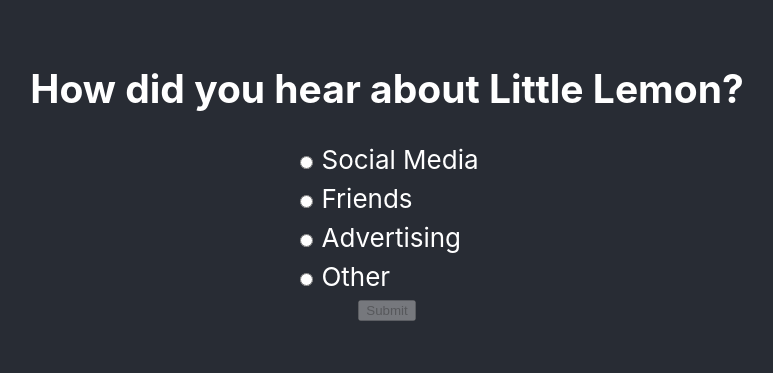
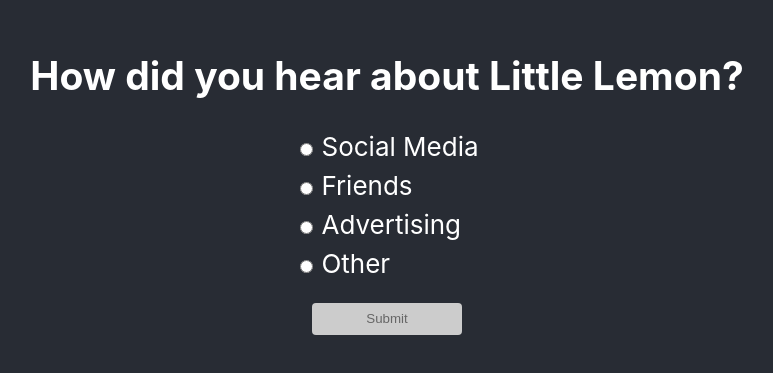
Before and after one commit to IAmBaconator/coursera-advanced-react-radio-group-component, a React (Create React App) app in the folder radio_group/: page / in a window 1280 px wide. Shown: the part 223-596 px from the top of the page, without its empty margins (253-1026 px from the left). Built offline with nearby package versions, Linux system fonts and the light colour scheme.

Commit message:
Added Labs CSS

```diff
--- a/radio_group/src/App.css
+++ b/radio_group/src/App.css
@@ -36,3 +36,58 @@
     transform: rotate(360deg);
   }
 }
+
+.App {
+  text-align: center;
+}
+
+.App-logo {
+  height: 40vmin;
+  pointer-events: none;
+}
+
+@media (prefers-reduced-motion: no-preference) {
+  .App-logo {
+    animation: App-logo-spin infinite 20s linear;
+  }
+}
+
+.App-header {
+  background-color: #282c34;
+  min-height: 100vh;
+  display: flex;
+  flex-direction: column;
+  align-items: center;
+  justify-content: center;
+  font-size: calc(10px + 2vmin);
+  color: white;
+}
+
+.App-link {
+  color: #61dafb;
+}
+
+@keyframes App-logo-spin {
+  from {
+    transform: rotate(0deg);
+  }
+  to {
+    transform: rotate(360deg);
+  }
+}
+
+button {
+  margin-top: 16px;
+  width: 150px;
+  height: 32px;
+  border: none;
+  border-radius: 4px;
+  background-color: darkblue;
+  color: white;
+}
+
+button:disabled,
+button[disabled] {
+  background-color: #cccccc;
+  color: #666666;
+}
```
